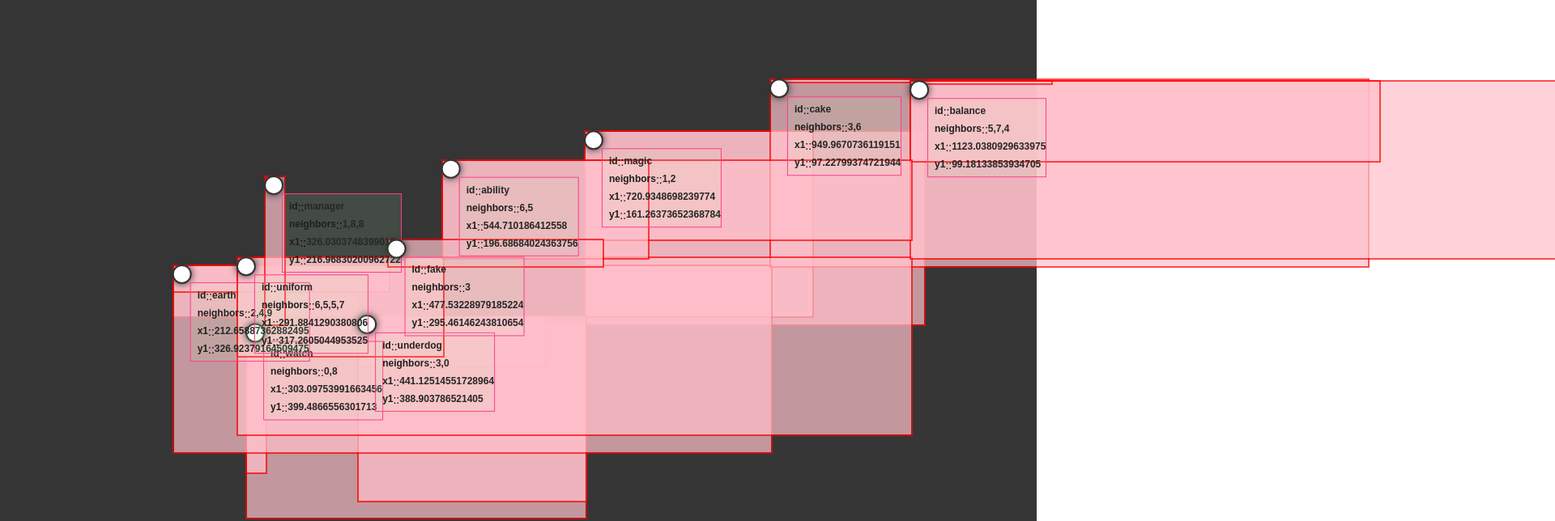
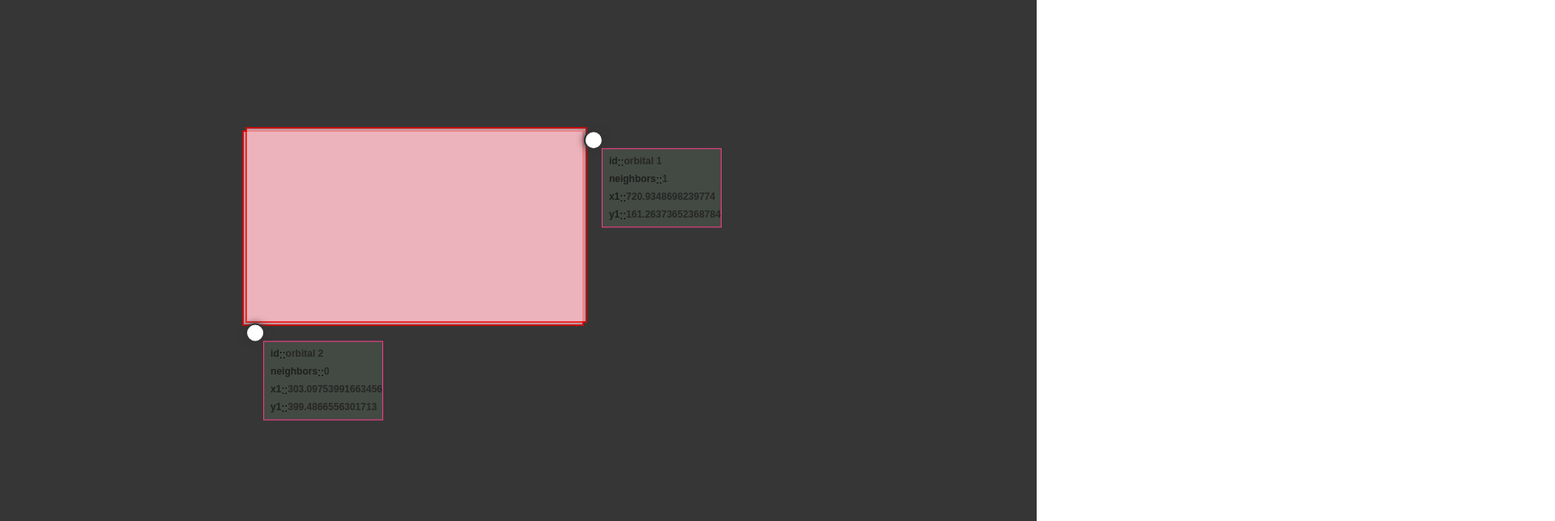
Before and after one commit to snk-js/Frontend-for-Graph-Theory-with-Svelte, a SvelteKit app: page / in a window 1280 px wide. Shown: the top 644 px of the page at 81% size, 1920 px wide, since content can reach past the window. Built offline with nearby package versions, Linux system fonts and the light colour scheme.

Commit message:
connect edges to each nodes correctly

```diff
--- a/src/components/Detail.svelte
+++ b/src/components/Detail.svelte
@@ -29,7 +29,6 @@
   }
   .name {
     font-size: 0.75rem;
-
     font-weight: 900;
     margin-bottom: 0.5rem;
     color: rgb(31, 31, 31);
--- a/src/components/Edge.svelte
+++ b/src/components/Edge.svelte
@@ -24,11 +24,19 @@
 
 <div
   style="left: {x1}px;
-           top: {y1}px;
-           width: {Math.abs(x1 - $edges_coords.x)}px;
-           height: {Math.abs(y1 - $edges_coords.y)}px;
-           left: 0;
-           top: 0;"
+    top: {y1}px;
+    transform-origin: top left;
+    transform: {x1 - $edges_coords.x > 0 && y1 - $edges_coords.y > 0
+    ? 'rotate(180deg)'
+    : x1 - $edges_coords.x > 0
+    ? 'rotateY(180deg)'
+    : y1 - $edges_coords.y > 0
+    ? 'rotateX(180deg)'
+    : 'none'};
+    width: {Math.abs(x1 - $edges_coords.x)}px;
+    height: {Math.abs(y1 - $edges_coords.y)}px;
+    left: 0;
+    top: 0;"
   class="edge"
 />
 
--- a/src/lib/store.ts
+++ b/src/lib/store.ts
@@ -5,7 +5,11 @@ import { first } from "$lib/samples_values";
 
 const edge_set = first.dictionary;
 
-const word_adjency_list = string_adjacency_list(edge_set);
+const test = [
+  ['orbital 1', 'orbital 2'],
+]
+
+const word_adjency_list = string_adjacency_list(test);
 export const mapped_nodes: Record<string, number> =
   node_index_by_id_MAP(word_adjency_list);
 
@@ -20,6 +24,7 @@ const nodes_position_by_id = Object.keys(mapped_nodes).reduce(
   {}
 );
 
+
 export const nodes_stats = writable(nodes_stats_state);
 
 export const nodes_position = writable(nodes_position_by_id);
```
